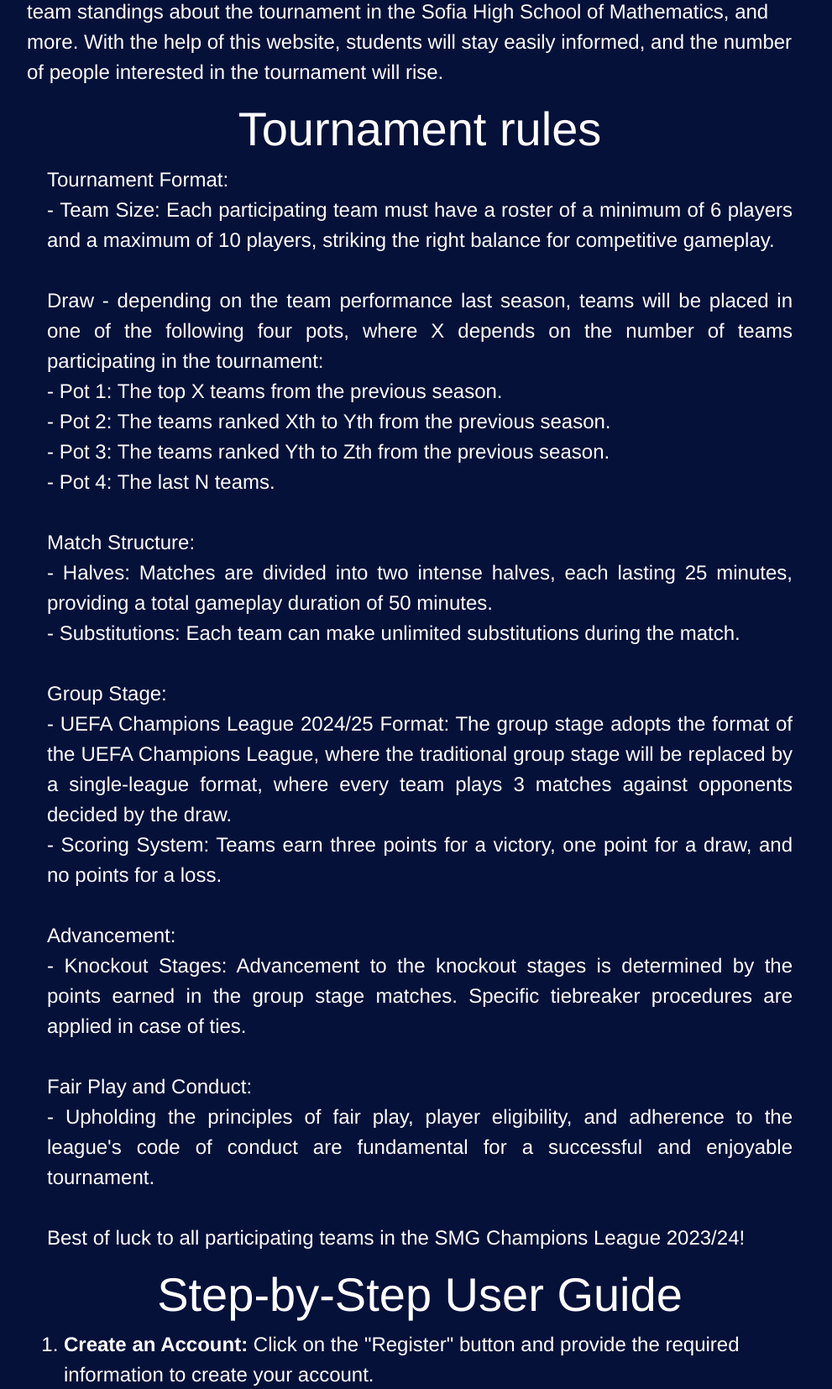
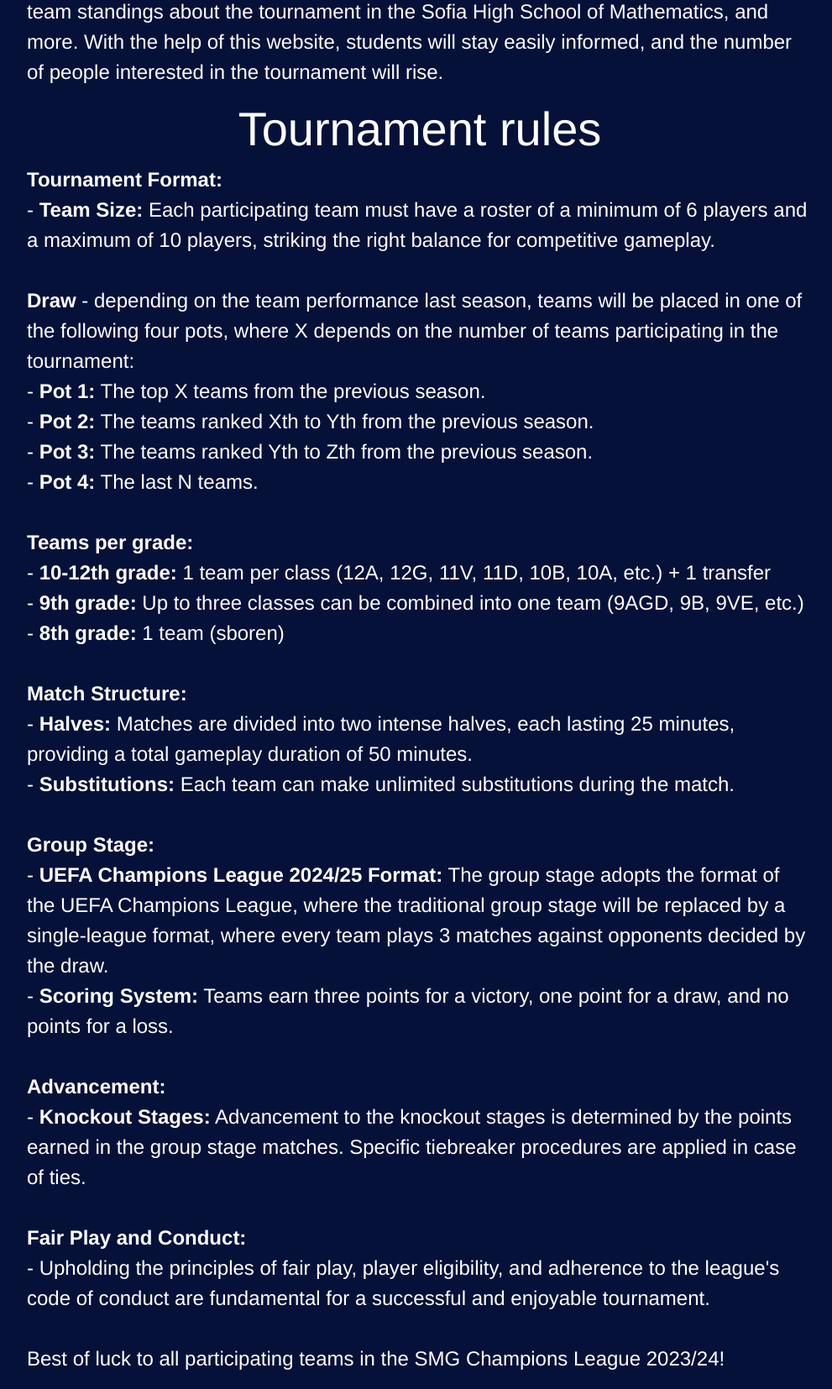
Before and after one commit to BorisAngelov23/smgCLFinalProject, a Django app: template templates/core/about_us.html in a window 1280 px wide. Shown: the part 308-1962 px from the top of the page at 84% size, without its empty margins (140-1131 px from the left). Run offline with Django 3.2, Linux system fonts and the light colour scheme; the template is opened without the code that fills it, so the values that code supplies are empty; some libraries are stand-ins or nearby versions; some web fonts are replaced.

Commit message:
table update

```diff
--- a/templates/core/about_us.html
+++ b/templates/core/about_us.html
@@ -2,6 +2,9 @@
 {% load static %}
 {% block content %}
     <style>
+    strong{
+        font-weight: bold;
+    }
     li {
         text-align: left;
         margin-bottom: 10px;
@@ -24,19 +27,19 @@
     <h1 class="display-4" style="text-align: center">ABOUT US</h1>
     <div class="container">
         <h2 class="display-4">What is this website for?</h2>
-        <p class="lead" style="font-size: x-large; text-align: left">The SMG Champions League project aims to provide a comprehensive platform for football enthusiasts to stay updated with the latest news, view match details, check team standings about the tournament in the Sofia High School of Mathematics, and more. With the help of this website, students will stay easily informed, and the number of people interested in the tournament will rise.</p>
+        <p class="lead" style="font-size: x-large; text-align: left;">The SMG Champions League project aims to provide a comprehensive platform for football enthusiasts to stay updated with the latest news, view match details, check team standings about the tournament in the Sofia High School of Mathematics, and more. With the help of this website, students will stay easily informed, and the number of people interested in the tournament will rise.</p>
 
         <h2 class="display-4">Tournament rules</h2>
-        <div class="container">
+    </div>
 <div class="container">
-    <p class="lead" style="font-size: x-large; text-align: justify;">
+    <p class="lead" style="font-size: x-large; text-align: left;">
         <strong>Tournament Format:</strong>
         <br>
         - <strong>Team Size:</strong> Each participating team must have a roster of a minimum of 6 players and a maximum of 10 players, striking the right balance for competitive gameplay.
 
         <br><br>
 
-        <strong>Draw - depending on the team performance last season, teams will be placed in one of the following four pots, where X depends on the number of teams participating in the tournament: </strong>
+        <strong>Draw</strong> - depending on the team performance last season, teams will be placed in one of the following four pots, where X depends on the number of teams participating in the tournament:
         <br>
         - <strong>Pot 1:</strong> The top X teams from the previous season.
         <br>
@@ -45,6 +48,16 @@
         - <strong>Pot 3:</strong> The teams ranked Yth to Zth from the previous season.
         <br>
         - <strong>Pot 4:</strong> The last N teams.
+
+        <br><br>
+
+        <strong>Teams per grade:</strong>
+        <br>
+        - <strong>10-12th grade:</strong> 1 team per class (12A, 12G, 11V, 11D, 10B, 10A, etc.) + 1 transfer
+        <br>
+        - <strong>9th grade:</strong> Up to three classes can be combined into one team (9AGD, 9B, 9VE, etc.)
+        <br>
+        - <strong>8th grade:</strong> 1 team (sboren)
 
         <br><br>
 
@@ -78,9 +91,8 @@
         <br><br>
 
         Best of luck to all participating teams in the SMG Champions League 2023/24!
+
     </p>
-</div>
-
 
 
 
```
Also changed, not shown: smgCLFinalProject/team/views.py (+22 -1 lines), templates/team/standings.html (+8 -7 lines).
